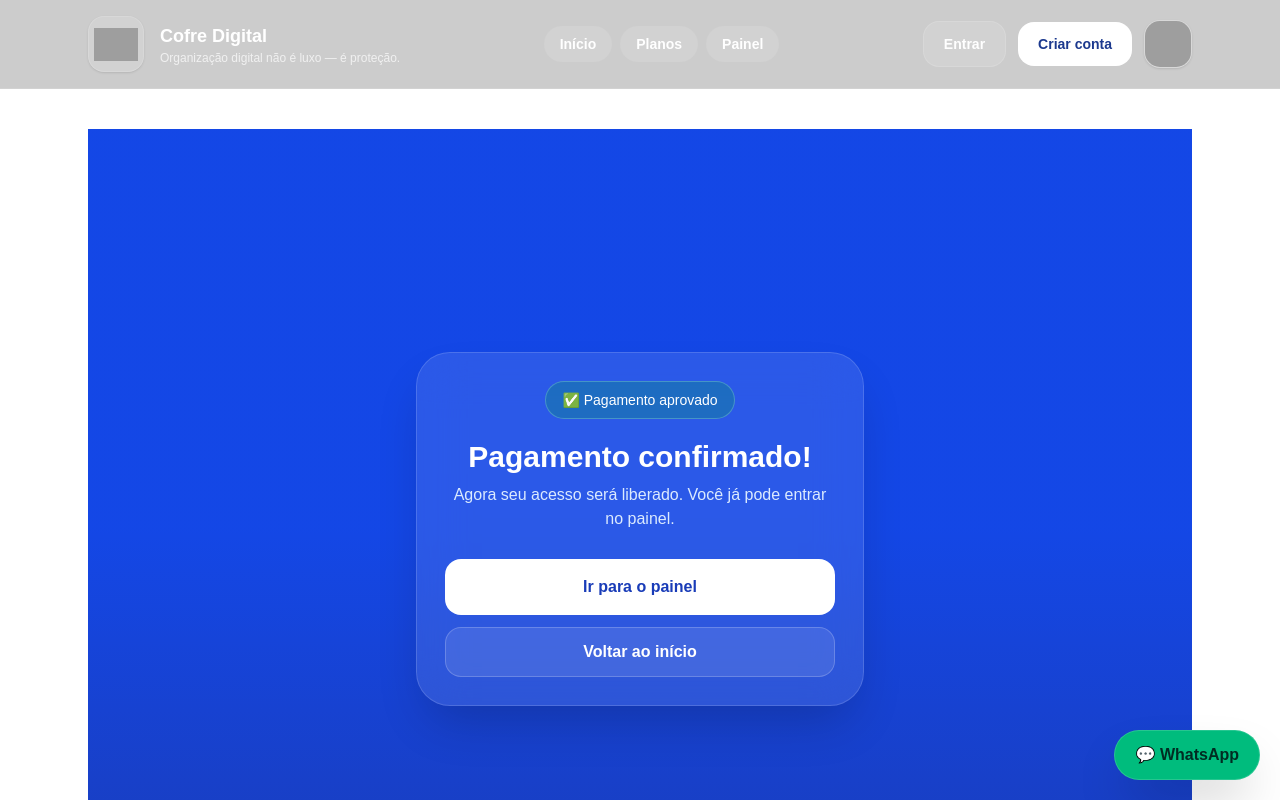
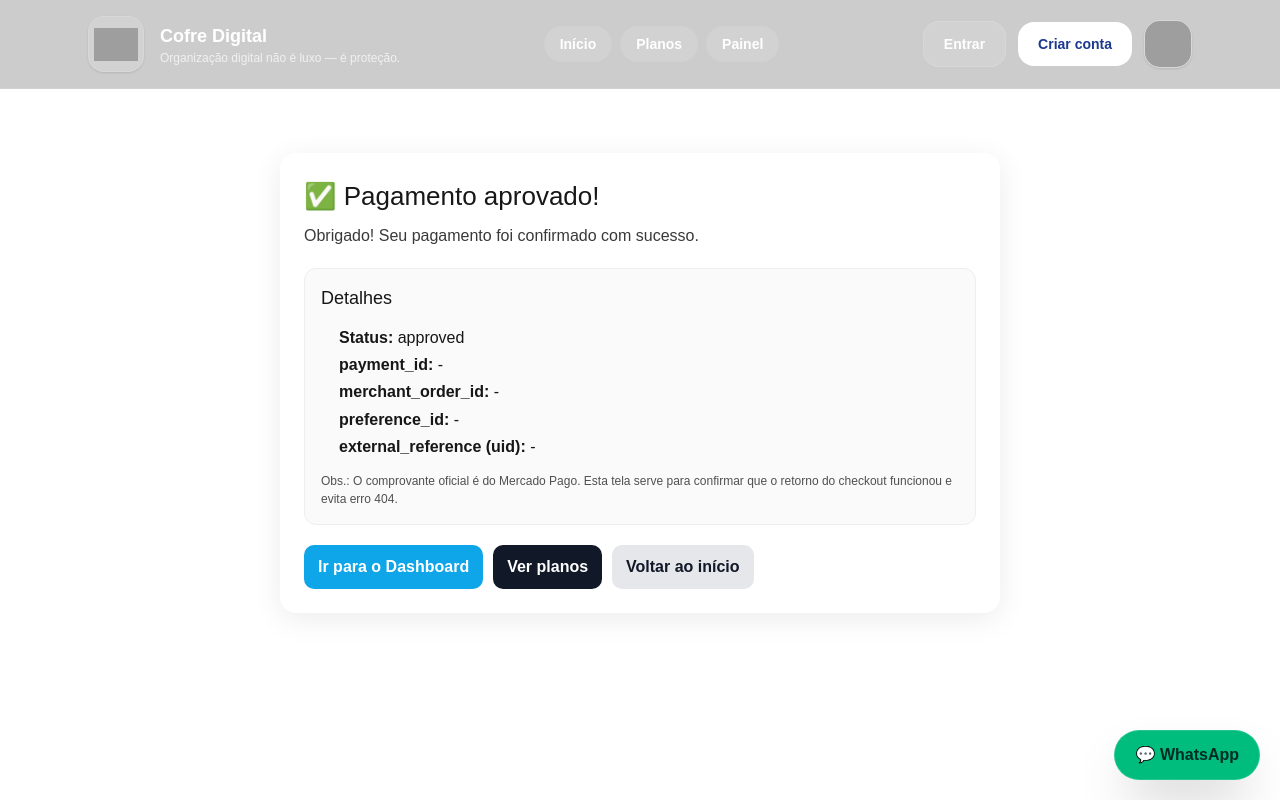
Before and after one commit to Cofredigital/Cofre-Digital, a Next.js app in the folder cofre-digital-web/: page /checkout/sucess in a window 1280 px wide. Shown: the top 800 px of the page. Built offline with nearby package versions, Linux system fonts and the light colour scheme; grey boxes are pictures that could not be loaded.

Commit message:
Add forgot password link + show/hide password

```diff
--- a/cofre-digital-web/app/checkout/sucess/page.tsx
+++ b/cofre-digital-web/app/checkout/sucess/page.tsx
@@ -1,35 +1,126 @@
+"use client";
+
 import Link from "next/link";
+import { useEffect, useState } from "react";
 
-export default function SuccessPage() {
+export default function CheckoutSuccessPage() {
+  const [params, setParams] = useState({
+    payment_id: "",
+    status: "",
+    merchant_order_id: "",
+    external_reference: "",
+    preference_id: "",
+  });
+
+  useEffect(() => {
+    const sp = new URLSearchParams(window.location.search);
+
+    setParams({
+      payment_id: sp.get("payment_id") || "",
+      status: sp.get("status") || "",
+      merchant_order_id: sp.get("merchant_order_id") || "",
+      external_reference: sp.get("external_reference") || "",
+      preference_id: sp.get("preference_id") || "",
+    });
+  }, []);
+
   return (
-    <main className="min-h-screen bg-gradient-to-b from-blue-700 via-blue-700 to-blue-800 flex items-center justify-center px-4">
-      <div className="max-w-md w-full rounded-[34px] border border-white/15 bg-white/10 shadow-2xl shadow-black/20 backdrop-blur-xl p-7 text-center">
-        <div className="inline-flex items-center gap-2 rounded-full bg-emerald-600/30 border border-emerald-200/30 px-4 py-2 text-sm text-white">
-          ✅ Pagamento aprovado
+    <main style={{ minHeight: "100vh", padding: 24 }}>
+      <div
+        style={{
+          maxWidth: 720,
+          margin: "0 auto",
+          background: "white",
+          borderRadius: 16,
+          padding: 24,
+          boxShadow: "0 6px 30px rgba(0,0,0,0.08)",
+        }}
+      >
+        <h1 style={{ fontSize: 26, marginBottom: 8 }}>✅ Pagamento aprovado!</h1>
+
+        <p style={{ opacity: 0.85, marginBottom: 20 }}>
+          Obrigado! Seu pagamento foi confirmado com sucesso.
+        </p>
+
+        <div
+          style={{
+            border: "1px solid #eee",
+            borderRadius: 12,
+            padding: 16,
+            background: "#fafafa",
+            marginBottom: 20,
+          }}
+        >
+          <h2 style={{ fontSize: 18, marginBottom: 12 }}>Detalhes</h2>
+
+          <ul style={{ margin: 0, paddingLeft: 18, lineHeight: 1.7 }}>
+            <li>
+              <b>Status:</b> {params.status || "approved"}
+            </li>
+            <li>
+              <b>payment_id:</b> {params.payment_id || "-"}
+            </li>
+            <li>
+              <b>merchant_order_id:</b> {params.merchant_order_id || "-"}
+            </li>
+            <li>
+              <b>preference_id:</b> {params.preference_id || "-"}
+            </li>
+            <li>
+              <b>external_reference (uid):</b> {params.external_reference || "-"}
+            </li>
+          </ul>
+
+          <p style={{ marginTop: 12, fontSize: 12, opacity: 0.75 }}>
+            Obs.: O comprovante oficial é do Mercado Pago. Esta tela serve para
+            confirmar que o retorno do checkout funcionou e evita erro 404.
+          </p>
         </div>
 
-        <h1 className="text-3xl font-extrabold text-white mt-5">
-          Pagamento confirmado!
-        </h1>
-
-        <p className="text-blue-100 mt-2">
-          Agora seu acesso será liberado. Você já pode entrar no painel.
-        </p>
+        <div style={{ display: "flex", gap: 10, flexWrap: "wrap" }}>
+          <Link
+            href="/dashboard"
+            style={{
+              background: "#0ea5e9",
+              color: "white",
+              padding: "10px 14px",
+              borderRadius: 10,
+              textDecoration: "none",
+              fontWeight: 600,
+            }}
+          >
+            Ir para o Dashboard
+          </Link>
 
           <Link
-          href="/dashboard"
-          className="inline-block mt-7 w-full px-6 py-4 rounded-2xl bg-white text-blue-800 font-extrabold hover:bg-blue-50 transition"
+            href="/planos"
+            style={{
+              background: "#111827",
+              color: "white",
+              padding: "10px 14px",
+              borderRadius: 10,
+              textDecoration: "none",
+              fontWeight: 600,
+            }}
           >
-          Ir para o painel
+            Ver planos
           </Link>
 
           <Link
             href="/"
-          className="inline-block mt-3 w-full px-6 py-3 rounded-2xl bg-white/10 border border-white/20 text-white font-extrabold hover:bg-white/15 transition"
+            style={{
+              background: "#e5e7eb",
+              color: "#111827",
+              padding: "10px 14px",
+              borderRadius: 10,
+              textDecoration: "none",
+              fontWeight: 600,
+            }}
           >
             Voltar ao início
           </Link>
         </div>
+      </div>
     </main>
   );
 }
--- /dev/null
+++ b/cofre-digital-web/app/forgot-password/page.tsx
@@ -0,0 +1,160 @@
+"use client";
+
+import Link from "next/link";
+import { useState } from "react";
+import { sendPasswordResetEmail } from "firebase/auth";
+import { auth } from "@/lib/firebase";
+
+export default function ForgotPasswordPage() {
+  const [email, setEmail] = useState("");
+  const [loading, setLoading] = useState(false);
+  const [msg, setMsg] = useState<string | null>(null);
+  const [error, setError] = useState<string | null>(null);
+
+  async function handleReset(e: React.FormEvent) {
+    e.preventDefault();
+    setMsg(null);
+    setError(null);
+
+    const value = email.trim();
+
+    if (!value) {
+      setError("Digite seu e-mail.");
+      return;
+    }
+
+    try {
+      setLoading(true);
+
+      // ✅ Firebase envia o e-mail de redefinição
+      await sendPasswordResetEmail(auth, value);
+
+      setMsg(
+        "Pronto! Enviamos um e-mail para você redefinir sua senha. Verifique sua caixa de entrada e spam."
+      );
+      setEmail("");
+    } catch (err: any) {
+      // Mensagem amigável
+      const code = err?.code || "";
+
+      if (code === "auth/user-not-found") {
+        setError("Não encontramos uma conta com esse e-mail.");
+      } else if (code === "auth/invalid-email") {
+        setError("E-mail inválido.");
+      } else if (code === "auth/too-many-requests") {
+        setError("Muitas tentativas. Aguarde alguns minutos e tente novamente.");
+      } else {
+        setError("Erro ao enviar e-mail. Tente novamente.");
+      }
+    } finally {
+      setLoading(false);
+    }
+  }
+
+  return (
+    <main
+      style={{
+        minHeight: "100vh",
+        display: "flex",
+        alignItems: "center",
+        justifyContent: "center",
+        padding: 16,
+        background: "#f5f7fb",
+      }}
+    >
+      <div
+        style={{
+          width: "100%",
+          maxWidth: 420,
+          background: "white",
+          borderRadius: 16,
+          padding: 20,
+          boxShadow: "0 10px 25px rgba(0,0,0,0.08)",
+        }}
+      >
+        <h1 style={{ fontSize: 22, fontWeight: 800, marginBottom: 6 }}>
+          Recuperar senha
+        </h1>
+        <p style={{ color: "#555", marginBottom: 16 }}>
+          Informe seu e-mail para receber o link de redefinição.
+        </p>
+
+        <form onSubmit={handleReset}>
+          <label style={{ fontWeight: 600, fontSize: 14 }}>E-mail</label>
+          <input
+            value={email}
+            onChange={(e) => setEmail(e.target.value)}
+            placeholder="seuemail@email.com"
+            type="email"
+            style={{
+              width: "100%",
+              height: 44,
+              marginTop: 6,
+              marginBottom: 12,
+              borderRadius: 10,
+              border: "1px solid #d7dbe5",
+              padding: "0 12px",
+              outline: "none",
+            }}
+          />
+
+          {error && (
+            <div
+              style={{
+                background: "#fff1f2",
+                border: "1px solid #fecdd3",
+                color: "#b91c1c",
+                padding: 10,
+                borderRadius: 10,
+                fontSize: 14,
+                marginBottom: 12,
+              }}
+            >
+              {error}
+            </div>
+          )}
+
+          {msg && (
+            <div
+              style={{
+                background: "#ecfdf5",
+                border: "1px solid #a7f3d0",
+                color: "#065f46",
+                padding: 10,
+                borderRadius: 10,
+                fontSize: 14,
+                marginBottom: 12,
+              }}
+            >
+              {msg}
+            </div>
+          )}
+
+          <button
+            type="submit"
+            disabled={loading}
+            style={{
+              width: "100%",
+              height: 46,
+              borderRadius: 12,
+              border: "none",
+              cursor: loading ? "not-allowed" : "pointer",
+              fontWeight: 800,
+              background: "#0b3bdb",
+              color: "white",
+              opacity: loading ? 0.7 : 1,
+            }}
+          >
+            {loading ? "Enviando..." : "Enviar link de recuperação"}
+          </button>
+        </form>
+
+        <div style={{ marginTop: 14, textAlign: "center" }}>
+          <Link href="/login" style={{ color: "#0b3bdb", fontWeight: 700 }}>
+            Voltar para o login
+          </Link>
+        </div>
+      </div>
+    </main>
+  );
+}
--- a/cofre-digital-web/app/login/page.tsx
+++ b/cofre-digital-web/app/login/page.tsx
@@ -11,6 +11,8 @@ export default function LoginPage() {
 
   const [email, setEmail] = useState("");
   const [senha, setSenha] = useState("");
+  const [mostrarSenha, setMostrarSenha] = useState(false);
+
   const [erro, setErro] = useState("");
   const [loading, setLoading] = useState(false);
 
@@ -63,14 +65,36 @@ export default function LoginPage() {
 
           <div>
             <label className="text-sm font-medium text-zinc-700">Senha</label>
+
+            <div className="mt-1 relative">
               <input
-              type="password"
-              className="mt-1 w-full rounded-xl border border-zinc-300 px-4 py-3 outline-none focus:ring-2 focus:ring-blue-600"
+                type={mostrarSenha ? "text" : "password"}
+                className="w-full rounded-xl border border-zinc-300 px-4 py-3 pr-12 outline-none focus:ring-2 focus:ring-blue-600"
                 value={senha}
                 onChange={(e) => setSenha(e.target.value)}
                 placeholder="sua senha"
                 required
               />
+
+              <button
+                type="button"
+                onClick={() => setMostrarSenha((s) => !s)}
+                className="absolute right-3 top-1/2 -translate-y-1/2 text-sm font-semibold text-zinc-600 hover:text-zinc-900"
+                aria-label={mostrarSenha ? "Ocultar senha" : "Mostrar senha"}
+              >
+                {mostrarSenha ? "🙈" : "👁️"}
+              </button>
+            </div>
+
+            {/* ✅ Esqueci minha senha */}
+            <div className="mt-2 text-right">
+              <Link
+                href="/forgot-password"
+                className="text-sm font-semibold text-blue-700 hover:underline"
+              >
+                Esqueci minha senha
+              </Link>
+            </div>
           </div>
 
           {erro && (
```
Lines whose indentation alone changed are shown as unchanged.
